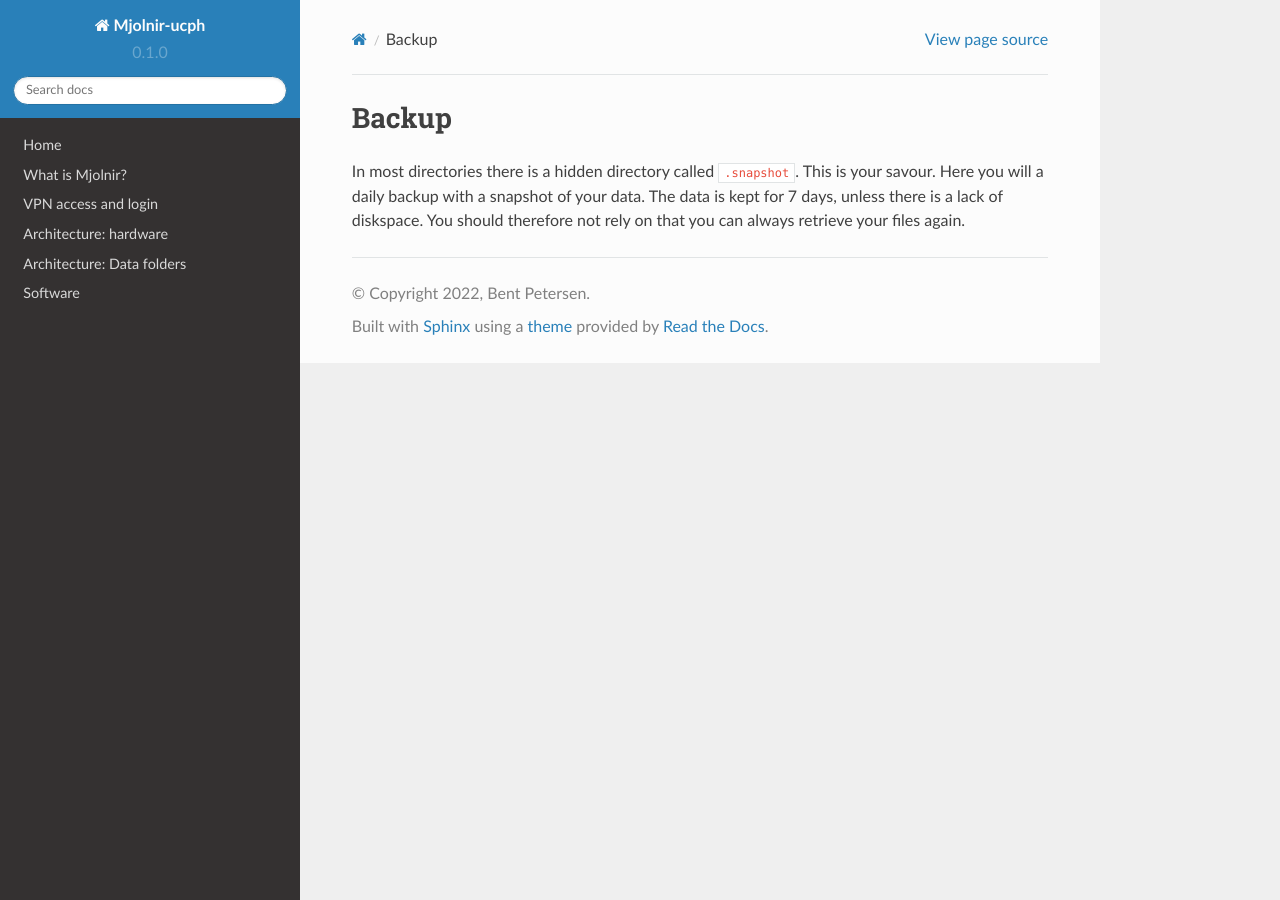
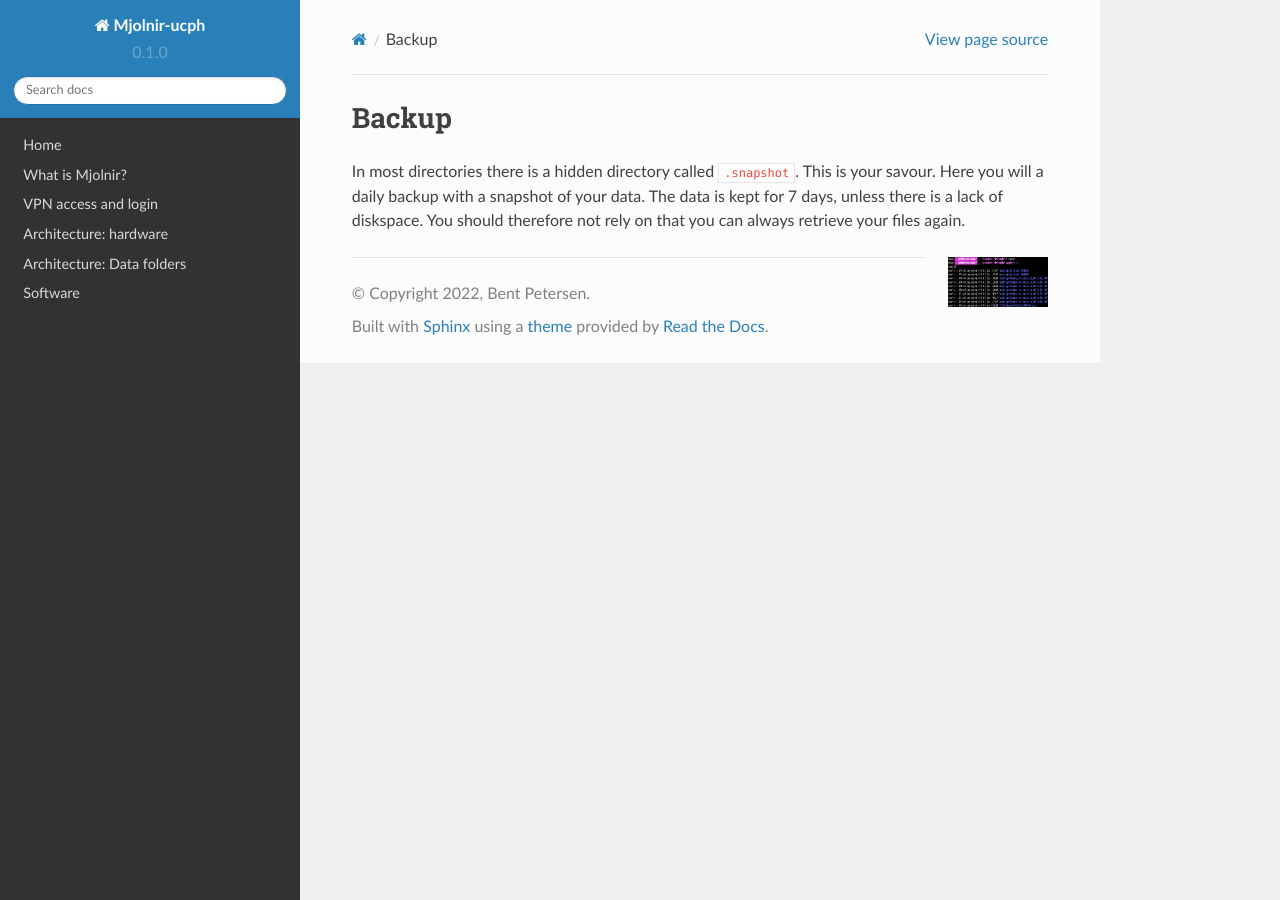
Before and after one commit to bentpetersendk/mjolnir_ucph, a Sphinx documentation site: the page built from docs/source/backup.rst, in a window 1280 px wide. Built offline with Sphinx 7.4.7 and the Read the Docs theme 2.0.0, drawn with Linux system fonts in a browser that asks for light colours.

Commit message:
Update backup.rst

```diff
--- a/docs/source/backup.rst
+++ b/docs/source/backup.rst
@@ -2,3 +2,10 @@ Backup
 ======
 
 In most directories there is a hidden directory called ``.snapshot``. This is your savour. Here you will a daily backup with a snapshot of your data. The data is kept for 7 days, unless there is a lack of diskspace. You should therefore not rely on that you can always retrieve your files again.
+
+.. image:: backup.png
+   :width: 200px
+   :height: 100px
+   :scale: 50 %
+   :alt: Scrrenshot of .snapshot folder
+   :align: right
```
